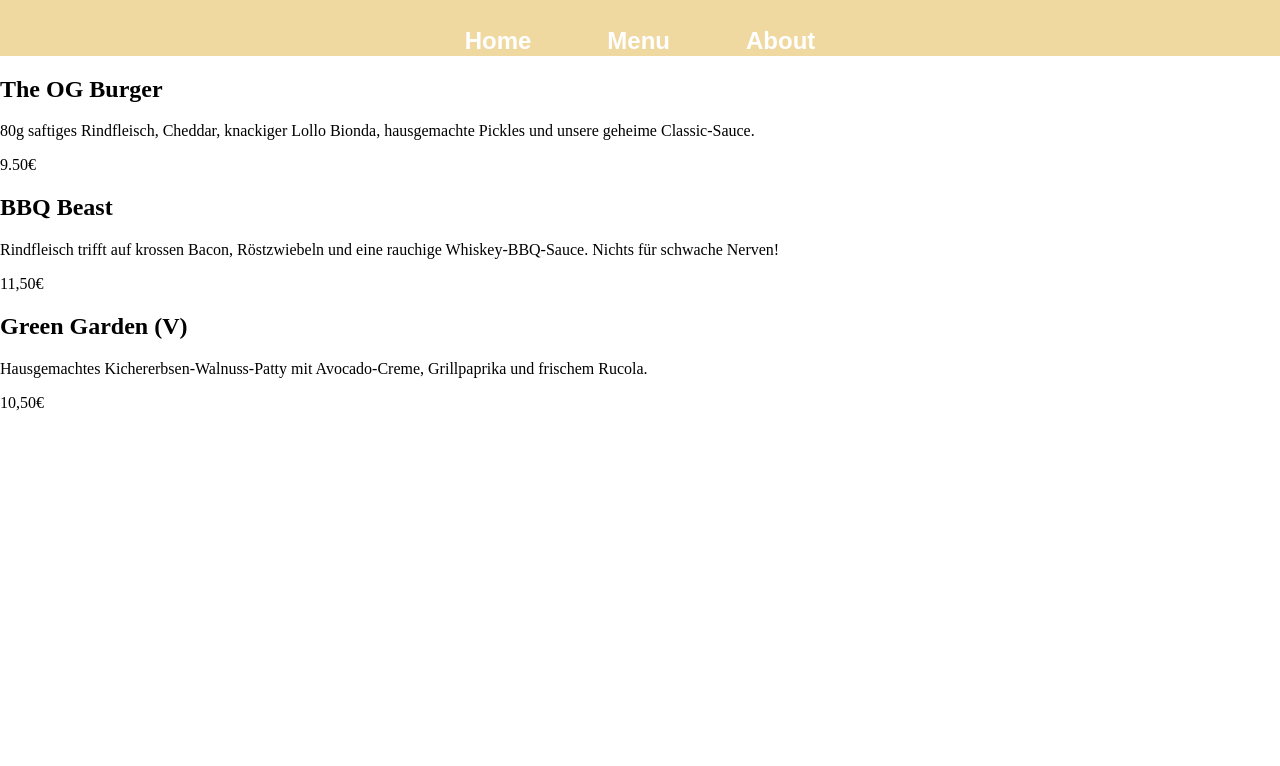
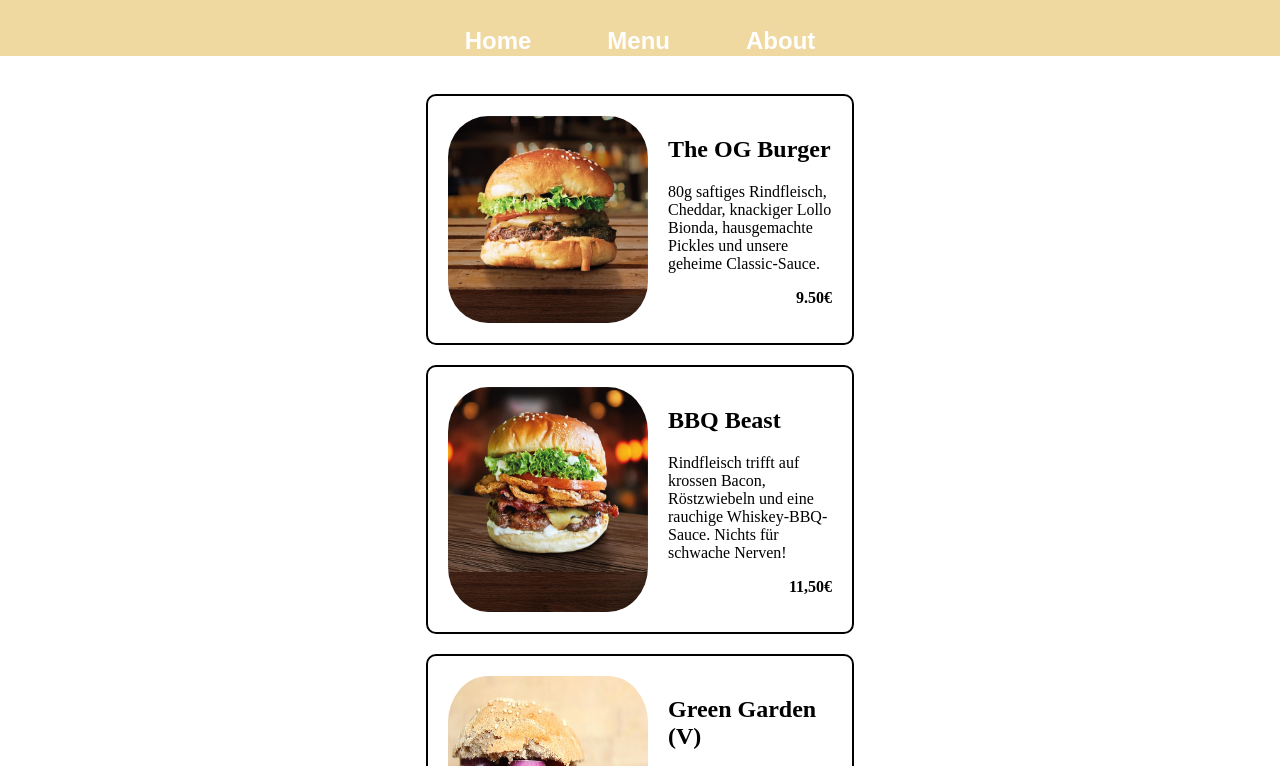
Before and after one commit to simon-wdev/restaurant, a website built with webpack: page src/template.html in a window 1280 px wide. Both pictures are taken after a click on the button "Menu". Shown: the top 766 px of the page. Built offline with nearby package versions, Linux system fonts and the light colour scheme.

Commit message:
Add cards for the menu
Changed the cards to have an additional example picture + made the layout for the dish card.

```diff
--- a/src/home.js
+++ b/src/home.js
@@ -4,12 +4,12 @@ import homeJpg from "./homeJpg.jpg";
 
 export default function buildHomepage(){
     const wrapper = document.createElement("div")
-    let header = document.createElement("h1");
+    const header = document.createElement("h1");
     const bodywrapper = document.createElement("div")
     const img = document.createElement("img");
     const textContainer = document.createElement("div");
-    let intro = document.createElement("p");
-    let text = document.createElement("p");
+    const intro = document.createElement("p");
+    const text = document.createElement("p");
 
     bodywrapper.classList.add("body-wrapper")
     textContainer.classList.add("text-container")
--- a/src/menu.js
+++ b/src/menu.js
@@ -1,13 +1,17 @@
+import BBQ from "./BBQ.jpg";
+import OG from "./OG.jpg";
+import vegan from "./vegan.jpg";
+
+
 const dishes = [];
-const container = document.querySelector(".main-content")
 
-const dishCard = (name, description, price) => {
-    return dishes.push({name, description, price});
+const dishCard = (name, description, price, imgSrc) => {
+    return dishes.push({name, description, price, imgSrc});
 }
 
-const americanBurger = dishCard("The OG Burger", "80g saftiges Rindfleisch, Cheddar, knackiger Lollo Bionda, hausgemachte Pickles und unsere geheime Classic-Sauce.", "9.50€")
-const phillyStack = dishCard("BBQ Beast", "Rindfleisch trifft auf krossen Bacon, Röstzwiebeln und eine rauchige Whiskey-BBQ-Sauce. Nichts für schwache Nerven!", "11,50€")
-const cheeseClassic = dishCard("Green Garden (V)", "Hausgemachtes Kichererbsen-Walnuss-Patty mit Avocado-Creme, Grillpaprika und frischem Rucola.", "10,50€")
+const ogBurger = dishCard("The OG Burger", "80g saftiges Rindfleisch, Cheddar, knackiger Lollo Bionda, hausgemachte Pickles und unsere geheime Classic-Sauce.", "9.50€", OG)
+const bbqBurger = dishCard("BBQ Beast", "Rindfleisch trifft auf krossen Bacon, Röstzwiebeln und eine rauchige Whiskey-BBQ-Sauce. Nichts für schwache Nerven!", "11,50€", BBQ)
+const veganBurger = dishCard("Green Garden (V)", "Hausgemachtes Kichererbsen-Walnuss-Patty mit Avocado-Creme, Grillpaprika und frischem Rucola.", "10,50€", vegan)
 
 export default function buildMenu(){
     const menuWrapper = document.createElement("div");
@@ -16,17 +20,24 @@ export default function buildMenu(){
 
     dishes.forEach((dish) => {
         const dishCard = document.createElement("div");
+        const dishText = document.createElement("div");
+        const dishImg = document.createElement("img");
         const name = document.createElement("h2");
         const description = document.createElement("p");
         const price = document.createElement("p");
 
         dishCard.classList.add("dish-card");
+        price.classList.add("price")
 
         name.textContent = dish.name;
         description.textContent = dish.description;
         price.textContent = dish.price;
 
-        dishCard.append(name, description, price)
+        dishImg.src = dish.imgSrc;
+        dishImg.alt = "Bild des Gerichts"
+
+        dishText.append(name, description, price)
+        dishCard.append(dishImg, dishText);
         menuWrapper.append(dishCard);
     });
         return menuWrapper;
--- a/src/styles.css
+++ b/src/styles.css
@@ -25,6 +25,7 @@ button{
     color: white;
     border: none;
     background: none;
+    cursor: pointer;
     transition: background 0.3s ease;
 }
 
@@ -61,3 +62,30 @@ button:hover{
     flex-direction: column;
     gap: 1em;
 }
+
+.menu-wrapper{
+    display:flex;
+    flex-direction: column;
+    align-items: center;
+    gap: 20px;
+    margin: 3% 0 3% 0;
+}
+
+.menu-wrapper img{
+    max-width: 200px;
+    border-radius: 20%;
+}
+
+.dish-card{
+    display: flex;
+    gap: 20px;
+    border: black solid 2px;
+    width: 30%;
+    padding: 20px;
+    border-radius: 10px;
+}
+
+.price{
+    text-align: right;
+    font-weight: bold;
+}
--- a/src/template.html
+++ b/src/template.html
@@ -1,5 +1,5 @@
 <!DOCTYPE html>
-<html lang="en">
+<html lang="de">
 <head>
     <meta charset="UTF-8">
     <meta name="viewport" content="width=device-width, initial-scale=1.0">
```
Also changed, not shown: src/BBQ.jpg (added), src/OG.jpg (added), src/vegan.jpg (added), 1 other file.
